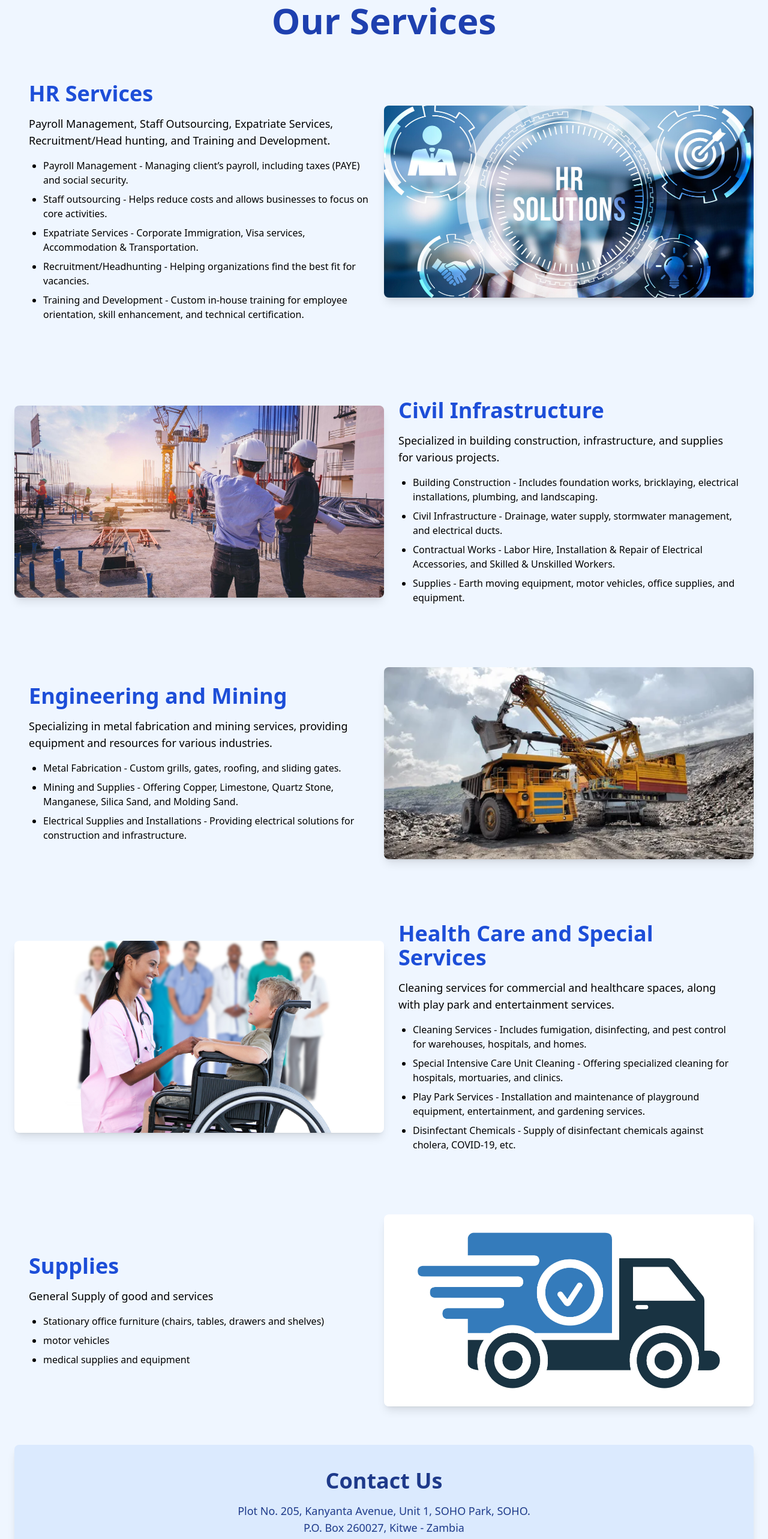
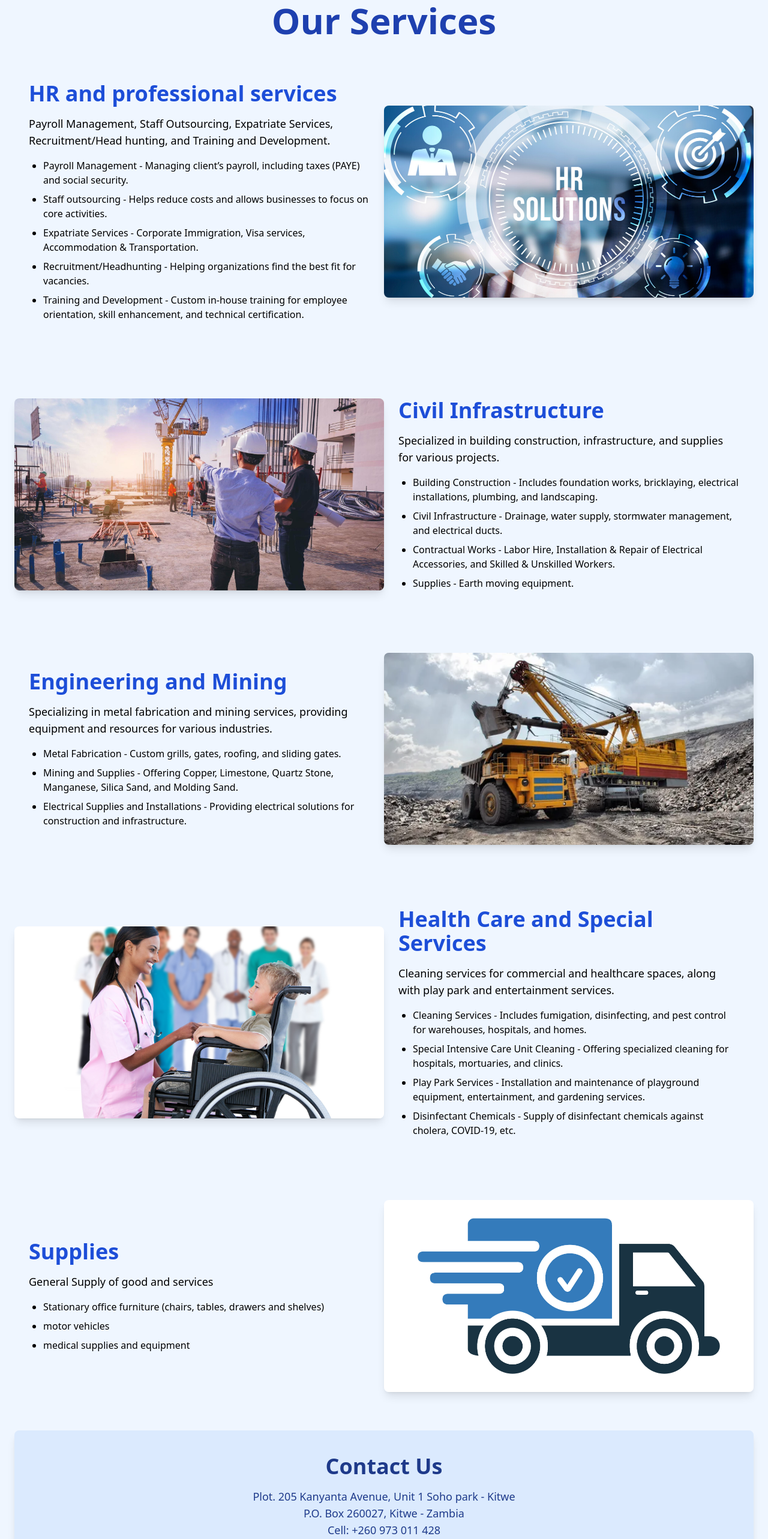
Before and after one commit to ZerOne-Technologies-Limited/Insight-HR-Solutions-Landing-Page, a React (Vite) app: page /services in a window 1280 px wide. Shown: the part 60-2625 px from the top of the page at 60% size. Built offline with nearby package versions, Linux system fonts and the light colour scheme.

Commit message:
Changes made at the request of the client

```diff
--- a/src/App.tsx
+++ b/src/App.tsx
@@ -133,7 +133,7 @@ function App() {
               <a href="#home">
                 <span className={`text-2xl font-bold transition-colors duration-300 ${scrollPosition > 50 ? 'text-blue-600' : 'text-white'
                   }`}>
-                  Insight HR Solutions
+                  Insight Human Resource Investment Limited
                 </span>
               </a>
 
@@ -374,7 +374,7 @@ function App() {
                 <div className="bg-white rounded-2xl p-8 shadow-lg transform hover:-translate-y-1 transition-all duration-300">
                   <MapPin className="w-12 h-12 text-blue-600 mb-4" />
                   <h3 className="text-xl font-semibold text-gray-900 mb-2">Visit Us</h3>
-                  <p className="text-gray-600">Plot No. 205, Kanyanta Avenue, Unit 1</p>
+                  <p className="text-gray-600">Plot No. 205 Kanyanta Avenue, Soho park - Parklands</p>
                   <p className="text-gray-600">Kitwe, Zambia.</p>
                 </div>
               </div>
--- a/src/Services.tsx
+++ b/src/Services.tsx
@@ -14,7 +14,7 @@ import supply from './assets/supply.jpg'
 
 const services = [
   {
-    category: "HR Services",
+    category: "HR and professional services",
     image: hr,
     details: "Payroll Management, Staff Outsourcing, Expatriate Services, Recruitment/Head hunting, and Training and Development.",
     text: [
@@ -33,7 +33,7 @@ const services = [
       "Building Construction - Includes foundation works, bricklaying, electrical installations, plumbing, and landscaping.",
       "Civil Infrastructure - Drainage, water supply, stormwater management, and electrical ducts.",
       "Contractual Works - Labor Hire, Installation & Repair of Electrical Accessories, and Skilled & Unskilled Workers.",
-      "Supplies - Earth moving equipment, motor vehicles, office supplies, and equipment."
+      "Supplies - Earth moving equipment."
     ],
   },
   {
@@ -125,7 +125,7 @@ const ServicesPage = () => {
 
       <div className="mt-10 sm:mt-16 text-center bg-blue-100 p-6 sm:p-10 rounded-lg shadow-lg text-blue-900">
         <h2 className="text-2xl sm:text-4xl font-semibold mb-2 sm:mb-4">Contact Us</h2>
-        <p className="text-base sm:text-lg">Plot No. 205, Kanyanta Avenue, Unit 1, SOHO Park, SOHO.</p>
+        <p className="text-base sm:text-lg">Plot. 205 Kanyanta Avenue, Unit 1 Soho park - Kitwe</p>
         <p className="text-base sm:text-lg">P.O. Box 260027, Kitwe - Zambia</p>
         <p className="text-base sm:text-lg">Cell: +260 973 011 428</p>
         <p className="text-base sm:text-lg">WhatsApp: +27 (77) 387-9866</p>
```
